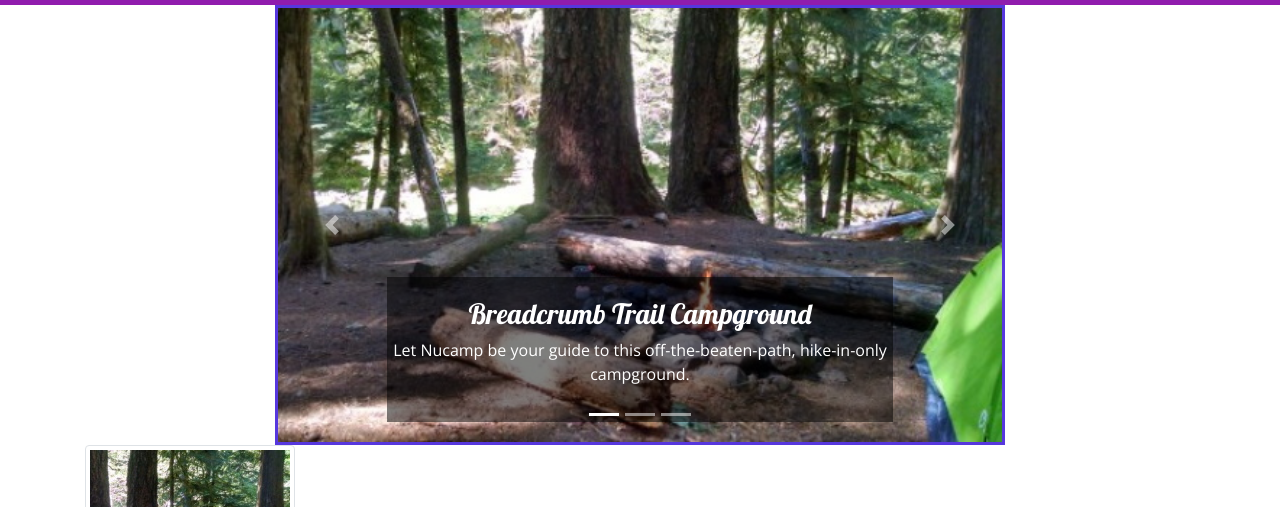
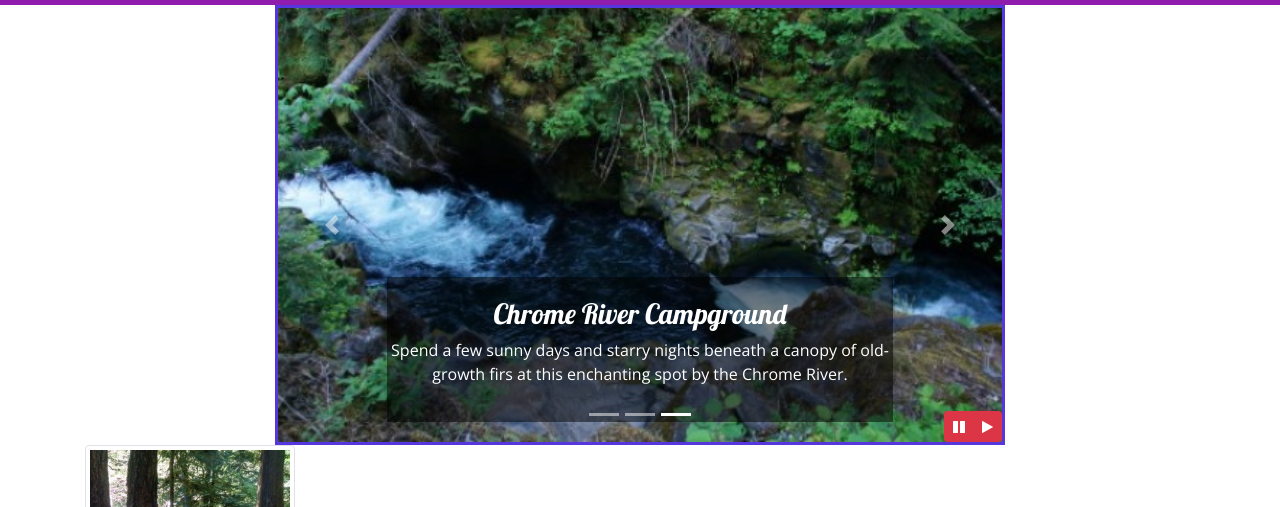
Before and after one commit to Markolito/nucamp-bootstrap, a website: page index.html in a window 1280 px wide. Shown: the part 215-722 px from the top of the page. Drawn offline with nearby package versions, Linux system fonts and the light colour scheme.

Commit message:
Bootstrap and jQuery Part 1

```diff
--- a/css/styles.css
+++ b/css/styles.css
@@ -59,3 +59,10 @@
     border-top: none;
     padding: 10px;
 }
+
+#carouselButton {
+    position:absolute;
+    right: 0;
+    bottom: 0;
+    z-indexL 100;
+}
--- a/index.html
+++ b/index.html
@@ -37,7 +37,7 @@
             </div>
         </div>
     </header>
-    <div id="reserveModal" class="modal fade" role="dialog">
+    <div id="reserveModal" class="modal fade" role="dialog"> <!--Reserve a Campsite Modal-->
         <div class="modal-dialog modal-lg" role="document">
             <div class="modal-content">
                 <div class="modal-header bg-info text-white">
@@ -113,7 +113,7 @@
         </div>
     </nav>
 
-    <div id="loginModal" class="modal fade" role="dialog">
+    <div id="loginModal" class="modal fade" role="dialog">   <!--Log In Modal-->
         <div class="modal-dialog" role="document">
             <div class="modal-content">
                 <div class="modal-header">
@@ -151,9 +151,9 @@
     </div>
 
     <div class= "container">
-        <div class="row row-content">   <!--carousel-->
+        <div class="row row-content">
             <div class="col-md-8 mx-auto">
-                <div id="homeCarousel" class="carousel slide" data-ride="carousel">
+                <div id="homeCarousel" class="carousel slide" data-ride="carousel"> <!--carousel-->
                     <ol class="carousel-indicators">
                         <li data-target="#homeCarousel" data-slide-to="0" class="active"></li>
                         <li data-target="#homeCarousel" data-slide-to="1"></li>
@@ -190,6 +190,14 @@
                         <span class="carousel-control-next-icon"></span>
                         <span class="sr-only">Next</span>
                     </a>
+                    <div class="btn-group" id="carouselButton">
+                        <button class="btn btn-danger btn-sm" id="carouselpause">
+                            <i class="fa fa-pause"></i>
+                        </button>
+                        <button class="btn btn-danger btn-sm" id="carouselplay">
+                            <i class="fa fa-play"></i>
+                        </button>
+                    </div>
                 </div>
             </div>
         </div>
@@ -272,6 +280,18 @@
     <script src="node_modules/popper.js/dist/umd/popper.min.js"></script>
     <script src="node_modules/bootstrap/dist/js/bootstrap.min.js"></script>
 
+    <script>
+        $(function() {
+            $(".carousel").carousel( { interval: 2000, pause: "false" } );
+            $("#carouselPause").click(function(){
+                $(".carousel").carousel("pause");
+            });
+            $("#carouselPlay").click(function(){
+                $(".carousel").carousel("cycle");
+            });
+        });
+    </script>
+
 
 </body>
 
```
